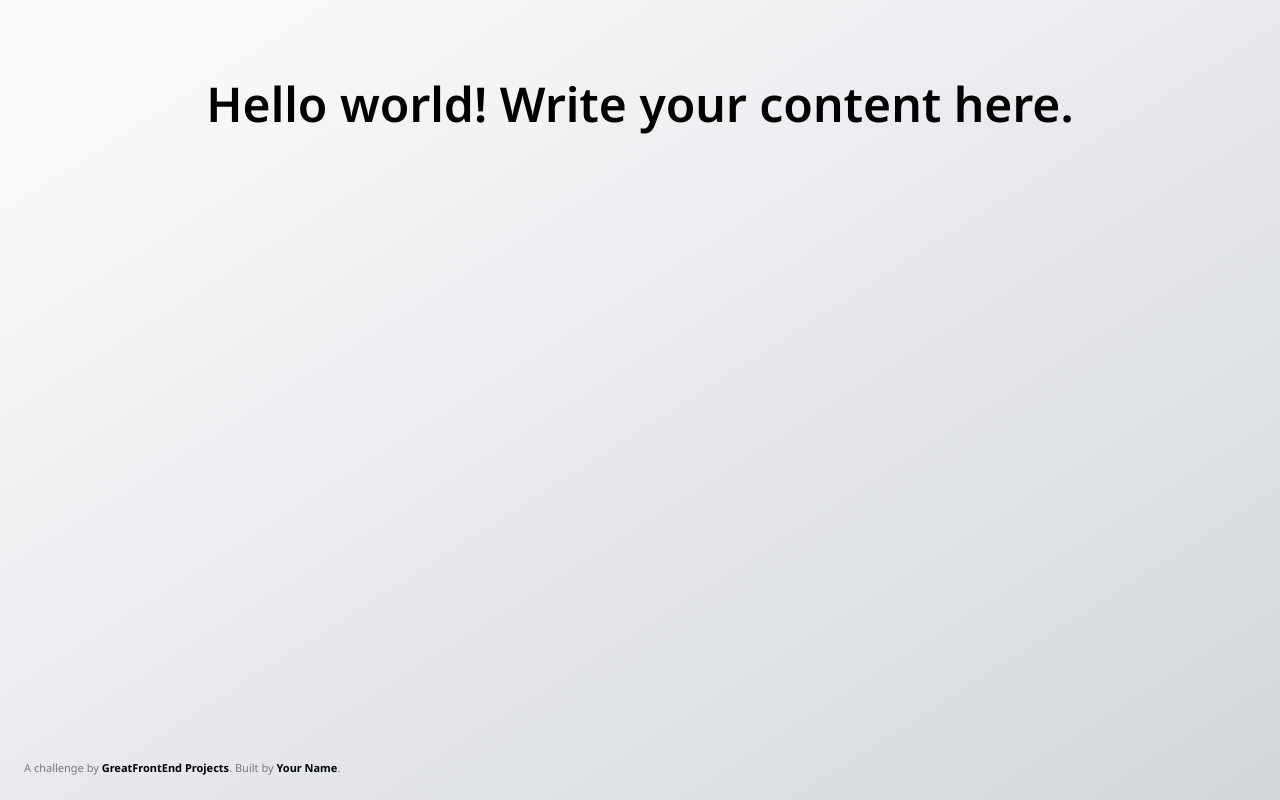
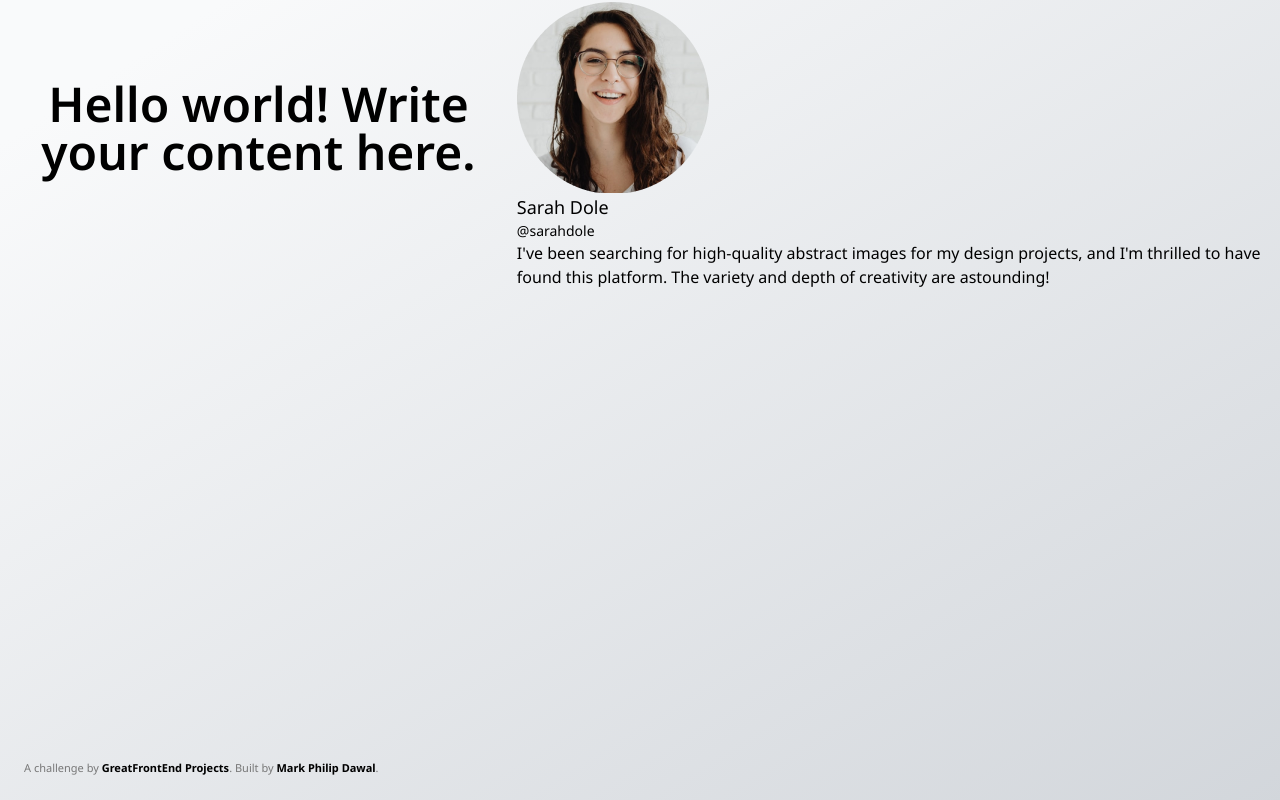
Before and after one commit to markphd/great-frontend, a plain HTML site: page 00-testimonial-card/index.html in a window 1280 px wide. Drawn offline with nearby package versions, Linux system fonts and the light colour scheme.

Commit message:
updated text style

```diff
--- a/00-testimonial-card/index.html
+++ b/00-testimonial-card/index.html
@@ -23,17 +23,21 @@
       /* You may write styles inside this <style> tag or within `css/style.css`. */
     </style>
   </head>
-  <body class="bg-[linear-gradient(147.52deg,_#F9FAFB_8.89%,_#D2D6DB_100.48%)]">
+  <body class="flex bg-[linear-gradient(147.52deg,_#F9FAFB_8.89%,_#D2D6DB_100.48%)]">
     <!-- Add your site or application content here -->
     <h1 class="text-5xl text-center font-semibold pt-20">
       Hello world! Write your content here.
     </h1>
 
-    <!-- Sarah Dole
-      @sarahdole
-      I've been searching for high-quality abstract images for my design projects,
-      and I'm thrilled to have found this platform. The variety and depth of creativity are astounding!
-    -->
+    <article class="card">
+      <div class="profile">
+        <img src="./img/profile-thumbnail.png"/>
+        <h2 class="text-lg">Sarah Dole</h2>
+        <h3 class="text-sm">@sarahdole</h3>
+        <p class="text-base">I've been searching for high-quality abstract images for my design projects,
+          and I'm thrilled to have found this platform. The variety and depth of creativity are astounding! </p>
+      </div>
+    </article>
 
     <!-- Attribute this challenge to yourself! -->
     <div class="credits" data-gfe-screenshot-exclude="true">
@@ -44,9 +48,9 @@
         >GreatFrontEnd Projects</a
       >. Built by
       <a
-        href="https://www.greatfrontend.com/projects/u/username"
+        href="https://www.greatfrontend.com/projects/u/markphd"
         target="_blank"
-        >Your Name</a
+        >Mark Philip Dawal</a
       >.
     </div>
     <script src="js/index.js"></script>
```
